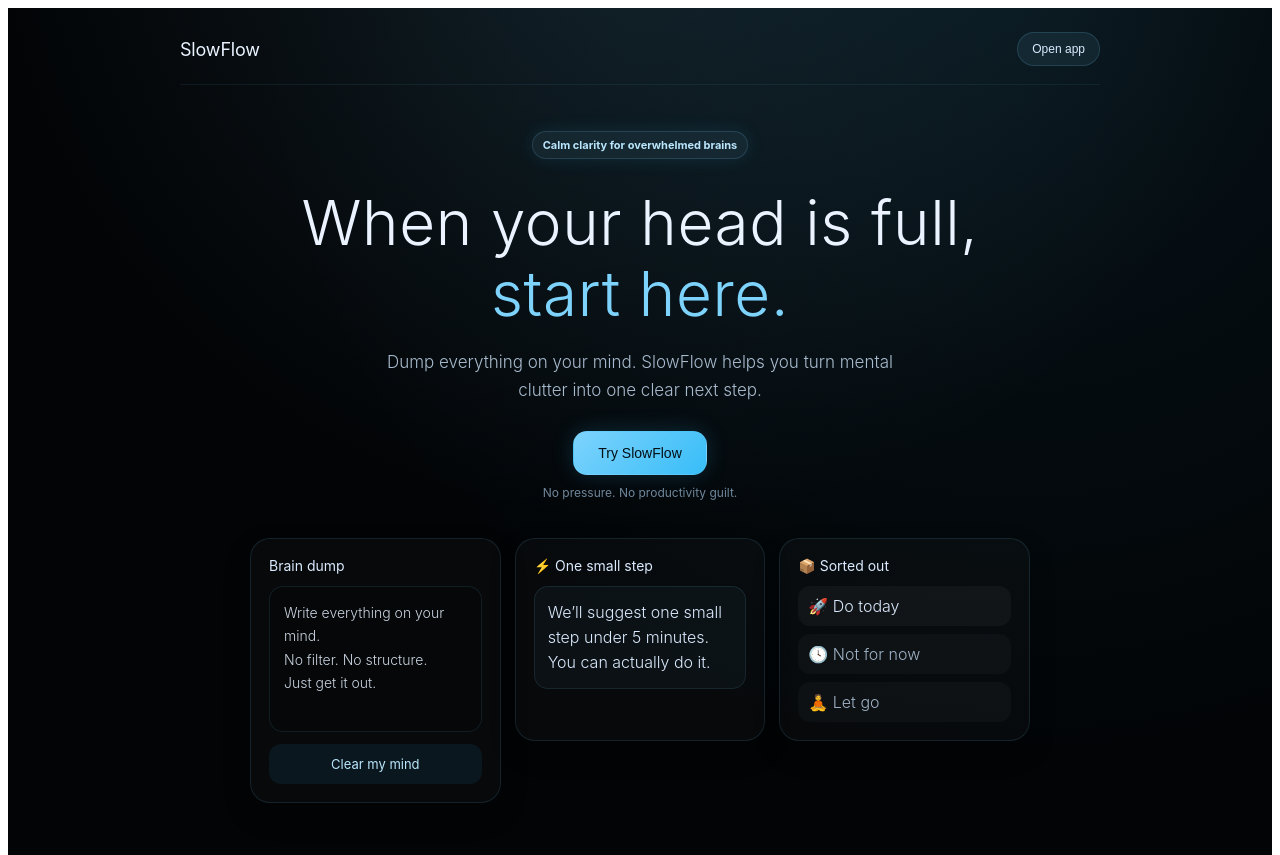
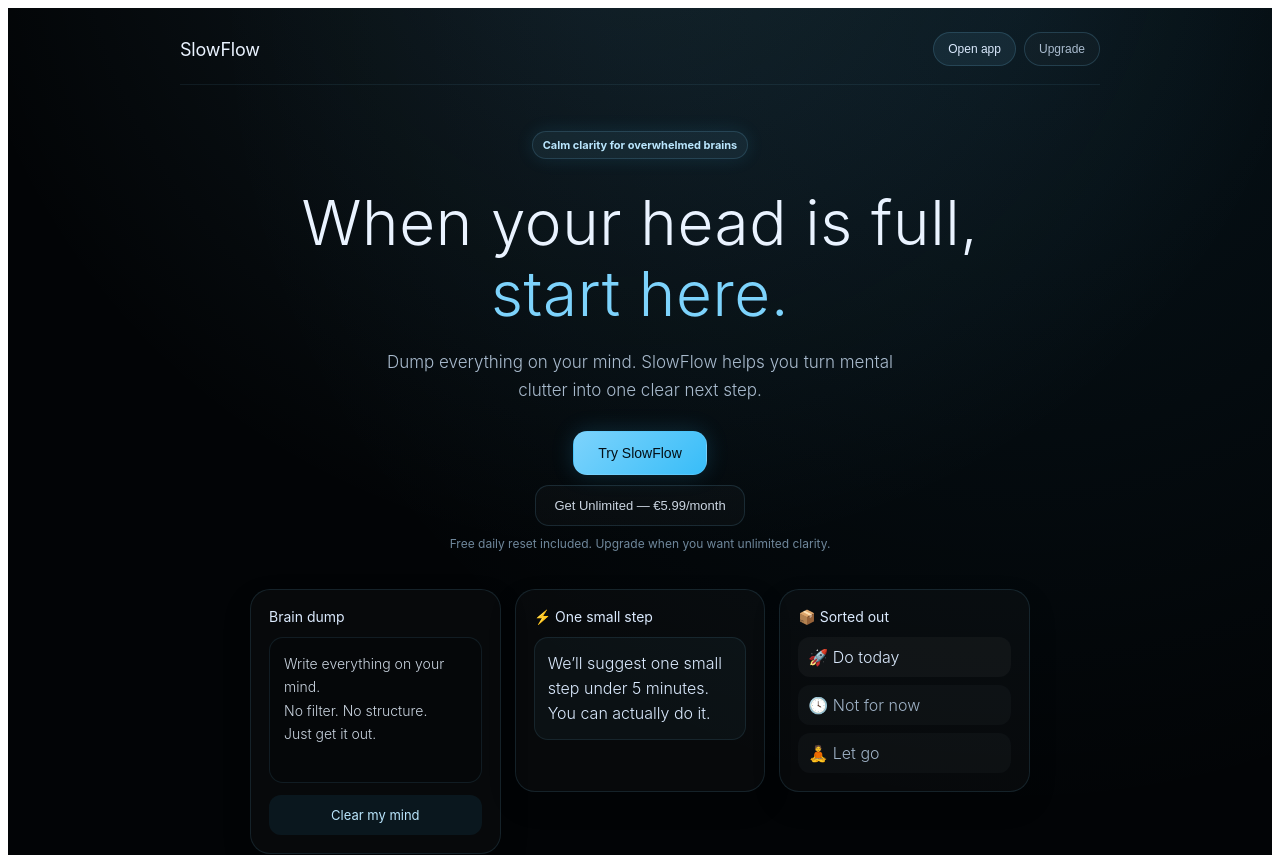
Before and after one commit to triinlitwintschik-boop/slowflow, a React (Create React App) app: page / in a window 1280 px wide. Shown: the top 855 px of the page. Built offline with nearby package versions, Linux system fonts and the light colour scheme.

Commit message:
Update App.js

```diff
--- a/src/App.js
+++ b/src/App.js
@@ -5,6 +5,7 @@
 const DAILY_SKIP_STORAGE_KEY = "slowflow-daily-skipped-items";
 const TODAY_FEEL_STORAGE_KEY = "slowflow-today-feels-like";
 const TODAY_KEY = new Date().toISOString().slice(0, 10);
+const STRIPE_PAYMENT_LINK = "https://buy.stripe.com/bJebJ1fBA5NN7GO9ysak000";
 
 export default function App() {
   const [showApp, setShowApp] = useState(() => {
@@ -63,6 +64,14 @@
       return [];
     }
   });
+
+  function openStripeCheckout() {
+    try {
+      window.open(STRIPE_PAYMENT_LINK, "_blank", "noopener,noreferrer");
+    } catch {
+      window.location.href = STRIPE_PAYMENT_LINK;
+    }
+  }
 
   function openApp() {
     setShowApp(true);
@@ -607,7 +616,10 @@
         <div style={styles.landingContainer}>
           <div style={styles.nav}>
             <div style={styles.brandMark}>SlowFlow</div>
-            <button type="button" onClick={openApp} style={styles.navButton}>Open app</button>
+            <div style={styles.navActions}>
+              <button type="button" onClick={openApp} style={styles.navButton}>Open app</button>
+              <button type="button" onClick={openStripeCheckout} style={styles.navUpgradeButton}>Upgrade</button>
+            </div>
           </div>
 
           <section style={styles.landingHero}>
@@ -622,7 +634,8 @@
             </p>
             <div style={styles.landingActions}>
               <button type="button" onClick={openApp} style={styles.primaryCta}>Try SlowFlow</button>
-              <div style={styles.ctaNote}>No pressure. No productivity guilt.</div>
+              <button type="button" onClick={openStripeCheckout} style={styles.secondaryCta}>Get Unlimited — €5.99/month</button>
+              <div style={styles.ctaNote}>Free daily reset included. Upgrade when you want unlimited clarity.</div>
             </div>
           </section>
 
@@ -659,7 +672,11 @@
 
           <section style={styles.finalCta}>
             <h2 style={styles.finalTitle}>Start with what’s already in your head.</h2>
-            <button type="button" onClick={openApp} style={styles.primaryCta}>Open SlowFlow</button>
+            <p style={styles.finalText}>Try the daily reset first. Upgrade to SlowFlow Unlimited when you want more space for your thoughts.</p>
+            <div style={styles.finalActions}>
+              <button type="button" onClick={openApp} style={styles.primaryCta}>Open SlowFlow</button>
+              <button type="button" onClick={openStripeCheckout} style={styles.secondaryCta}>Get Unlimited</button>
+            </div>
           </section>
         </div>
       </div>
@@ -695,7 +712,10 @@
         <div style={styles.hero}>
           <div style={styles.topRow}>
             <div style={styles.badge}>SlowFlow</div>
-            <button type="button" onClick={() => setShowApp(false)} style={styles.linkButton}>Home</button>
+            <div style={styles.appTopActions}>
+              <button type="button" onClick={openStripeCheckout} style={styles.linkButton}>Upgrade</button>
+              <button type="button" onClick={() => setShowApp(false)} style={styles.linkButton}>Home</button>
+            </div>
           </div>
           <h1 style={styles.title}>When your head is full, start here.</h1>
           <p style={styles.subtitle}>Dump everything on your mind. We’ll help you find one clear next step.</p>
@@ -959,10 +979,25 @@
     borderBottom: "1px solid rgba(125,211,252,0.08)"
   },
   brandMark: { color: "#eaf3ff", fontWeight: 400, fontSize: 18, letterSpacing: "-0.01em" },
+  navActions: {
+    display: "flex",
+    alignItems: "center",
+    gap: 8
+  },
   navButton: {
     border: "1px solid rgba(125,211,252,0.16)",
     background: "rgba(125,211,252,0.08)",
     color: "#dbeafe",
+    borderRadius: 999,
+    padding: "9px 14px",
+    fontSize: 12,
+    fontWeight: 400,
+    cursor: "pointer"
+  },
+  navUpgradeButton: {
+    border: "1px solid rgba(125,211,252,0.18)",
+    background: "rgba(255,255,255,0.025)",
+    color: "#a9bbce",
     borderRadius: 999,
     padding: "9px 14px",
     fontSize: 12,
@@ -1008,6 +1043,16 @@
     boxShadow: "0 0 22px rgba(56,189,248,0.18)"
   },
   ctaNote: { color: "#6f879b", fontSize: 12 },
+  secondaryCta: {
+    border: "1px solid rgba(125,211,252,0.14)",
+    background: "rgba(255,255,255,0.025)",
+    color: "#cbd5e1",
+    borderRadius: 14,
+    padding: "12px 18px",
+    fontSize: 13,
+    fontWeight: 400,
+    cursor: "pointer"
+  },
   previewGrid: {
     display: "grid",
     gridTemplateColumns: "repeat(auto-fit, minmax(230px, 1fr))",
@@ -1114,9 +1159,12 @@
     padding: "34px 18px",
     marginTop: 24
   },
-  finalTitle: { color: "#eaf3ff", margin: "0 0 18px", fontSize: 28, letterSpacing: "-0.02em", fontWeight: 300 },
+  finalTitle: { color: "#eaf3ff", margin: "0 0 12px", fontSize: 28, letterSpacing: "-0.02em", fontWeight: 300 },
+  finalText: { color: "#9fb2c6", fontSize: 14, lineHeight: 1.7, maxWidth: 520, margin: "0 auto 18px", fontWeight: 300 },
+  finalActions: { display: "flex", justifyContent: "center", alignItems: "center", gap: 10, flexWrap: "wrap" },
   hero: { marginBottom: 18 },
   topRow: { display: "flex", alignItems: "center", justifyContent: "space-between", gap: 12 },
+  appTopActions: { display: "flex", alignItems: "center", gap: 8 },
   linkButton: {
     border: "1px solid rgba(125,211,252,0.12)",
     background: "rgba(255,255,255,0.03)",
```
